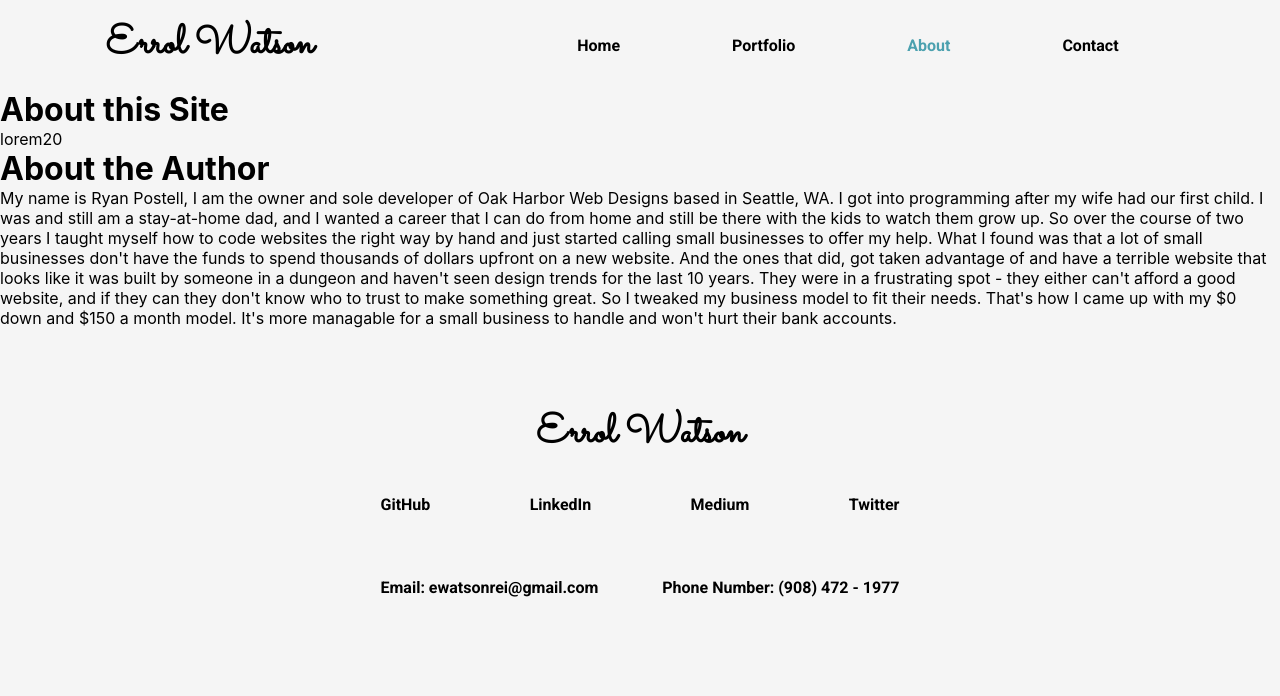
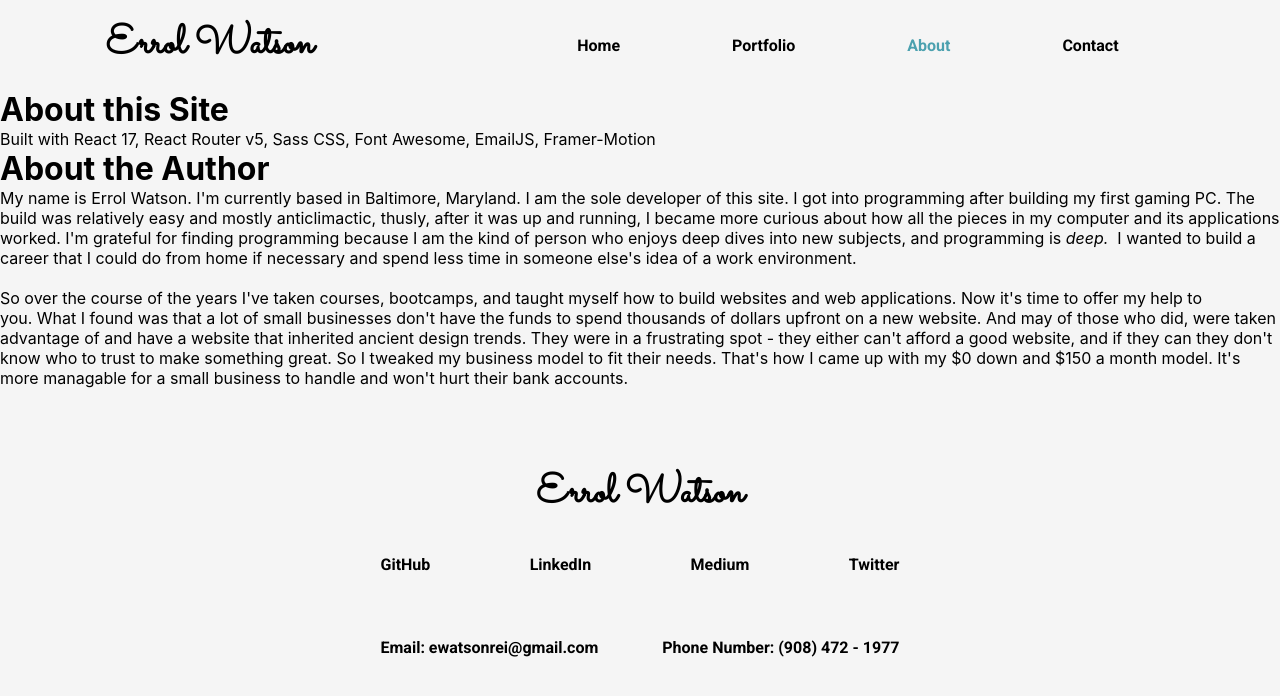
Before and after one commit to errolgh/portfolio, a React (Create React App) app: page /about in a window 1280 px wide. Shown: the top 696 px of the page. Built offline with nearby package versions, Linux system fonts and the light colour scheme.

Commit message:
pushing for desktop

```diff
--- a/src/components/App.js
+++ b/src/components/App.js
@@ -29,6 +29,10 @@ export default function App() {
   )
 }
 
+
+// design thinking (Not a linear process (think linked list))
+
+// Empathize > Define > Ideate > Prototype > Test
 
 // upgraded "ini" in package-lock.json to 1.3.6 from 1.3.5
 //react router netlify 404: https://dev.to/rajeshroyal/page-not-found-error-on-netlify-reactjs-react-router-solved-43oa
--- a/src/components/Gallery.js
+++ b/src/components/Gallery.js
@@ -9,6 +9,7 @@ export default function Gallery(){
                 <div className="project-card">
                     <h3>Hacker News Search</h3>
                     <img src={hackerNewsSearch} alt="Hacker News Search" />
+                    {/* https://cranky-stonebraker-12c9f2.netlify.app/ */}
                     <p></p>
                 </div>
                 <div className="project-card">
--- a/src/pages/About.js
+++ b/src/pages/About.js
@@ -3,13 +3,22 @@ export default function About () {
         <>
             <h1>About this Site</h1>
             <p>
-                lorem20
+                Built with React 17, React Router v5, Sass CSS, Font Awesome, EmailJS, Framer-Motion
             </p>
             <h1>About the Author</h1>
             <p>
-            My name is Ryan Postell, I am the owner and sole developer of Oak Harbor Web Designs based in Seattle, WA. I got into programming after my wife had our first child. I was and still am a stay-at-home dad, and I wanted a career that I can do from home and still be there with the kids to watch them grow up. So over the course of two years I taught myself how to code websites the right way by hand and just started calling small businesses to offer my help.
-
-What I found was that a lot of small businesses don't have the funds to spend thousands of dollars upfront on a new website. And the ones that did, got taken advantage of and have a terrible website that looks like it was built by someone in a dungeon and haven't seen design trends for the last 10 years. They were in a frustrating spot - they either can't afford a good website, and if they can they don't know who to trust to make something great. So I tweaked my business model to fit their needs. That's how I came up with my $0 down and $150 a month model. It's more managable for a small business to handle and won't hurt their bank accounts.
+            My name is Errol Watson. I'm currently based in Baltimore, Maryland. I am the sole developer of this site.
+            I got into programming after building my first gaming PC.
+            The build was relatively easy and mostly anticlimactic, thusly, after it was up and running, I became more curious about how all the pieces in my computer and its applications worked.
+            I'm grateful for finding programming because I am the kind of person who enjoys deep dives into new subjects, and programming is <span style={{"font-style": "italic"}}>deep.</span>&nbsp;
+            I wanted to build a career that I could do from home if necessary and spend less time in someone else's idea of a work environment.
+            <br/>
+            <br/>
+            So over the course of the years I've taken courses, bootcamps, and taught myself how to build websites and web applications. Now it's time to offer my help to you.&nbsp;
+            {/* ///////////////////////////////////////// */}
+            What I found was that a lot of small businesses don't have the funds to spend thousands of dollars upfront on a new website.
+            And may of those who did, were taken advantage of and have a website that inherited ancient design trends.
+            They were in a frustrating spot - they either can't afford a good website, and if they can they don't know who to trust to make something great. So I tweaked my business model to fit their needs. That's how I came up with my $0 down and $150 a month model. It's more managable for a small business to handle and won't hurt their bank accounts.
             </p>
         </>
     )
```
Also changed, not shown: 1 other file (tests, documents, lock files or other folders).
